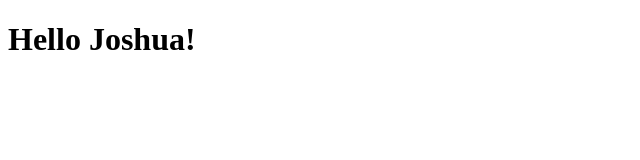
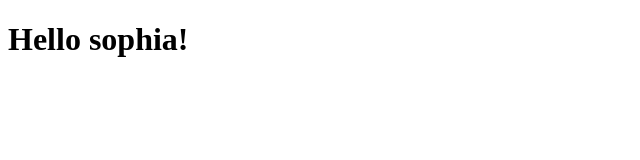
Before and after one commit to kurolayefa092-eng/learn_git, a plain HTML site: page index.html in a window 1280 px wide. Shown: the full height of the page, 0-640 px from the left. Drawn offline with Linux system fonts and the light colour scheme.

Commit message:
Change greeting from 'Joshua' to 'sophia'

```diff
--- a/index.html
+++ b/index.html
@@ -4,6 +4,6 @@
     <title>My Site</title>
 </head>
 <body>
-    <h1>Hello Joshua!</h1>
+    <h1>Hello sophia!</h1>
 </body>
 </html>
```
